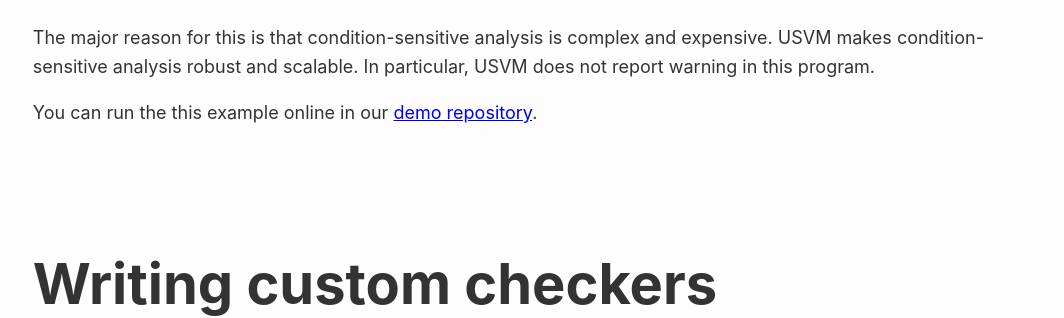
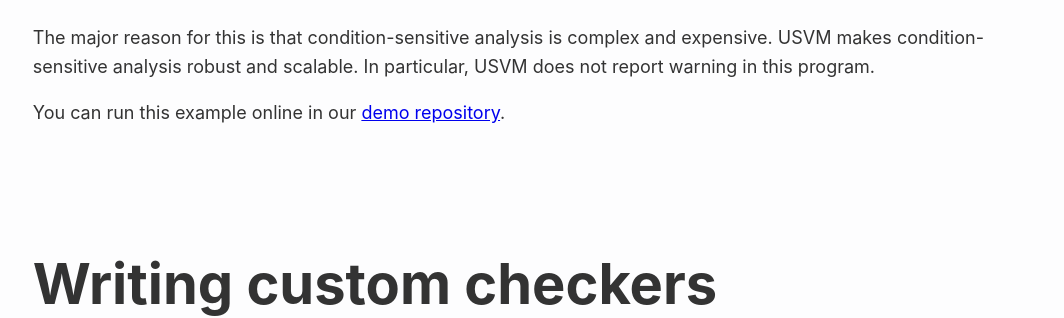
Before and after one commit to SuduIDE/toolchain-website, a Jekyll site: the page built from _projects/usvm.md, in a window 1280 px wide and 900 px high, scrolled down 4731 px. Shown: the part 158-476 px from the top of the window, without its empty margins (120-1184 px from the left). Built offline with Jekyll 4.4.1, drawn with Linux system fonts in a browser that asks for light colours; nearby versions of some CDN libraries.

Commit message:
Updated link on usvm to target demo

```diff
--- a/_projects/usvm.md
+++ b/_projects/usvm.md
@@ -60,7 +60,7 @@
 
 The major reason for this is that condition-sensitive analysis is complex and expensive. USVM makes condition-sensitive analysis robust and scalable. In particular, USVM does not report warning in this program.
 
-You can run the this example online in our [demo repository](https://github.com/unitTestBot/byteflow/security/code-scanning).
+You can run this example online in our [demo repository](https://github.com/unitTestBot/byteflow/security/code-scanning?query=is%3Aopen+branch%3Ausvm-demo).
 
 # Writing custom checkers
 
```
